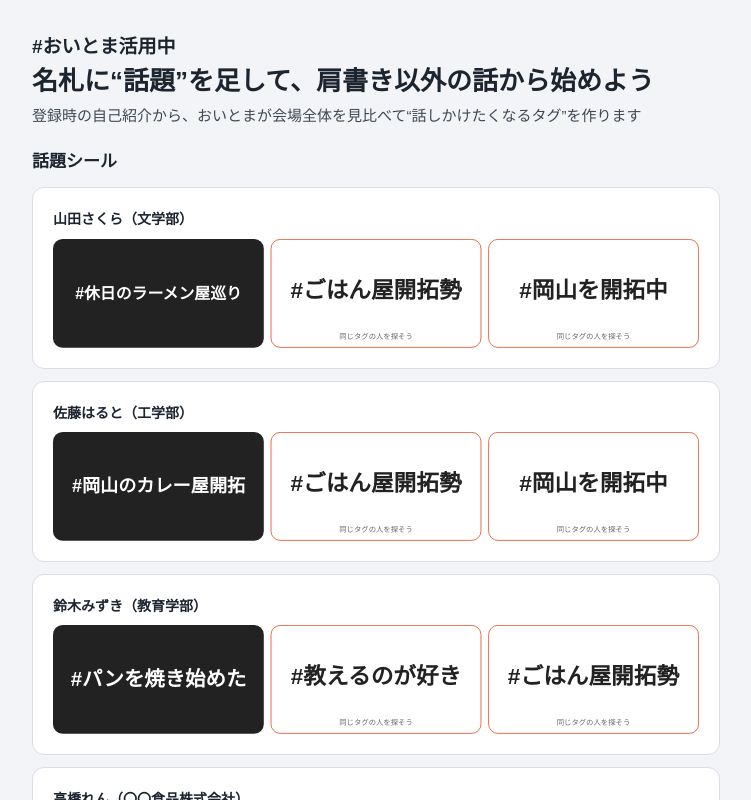
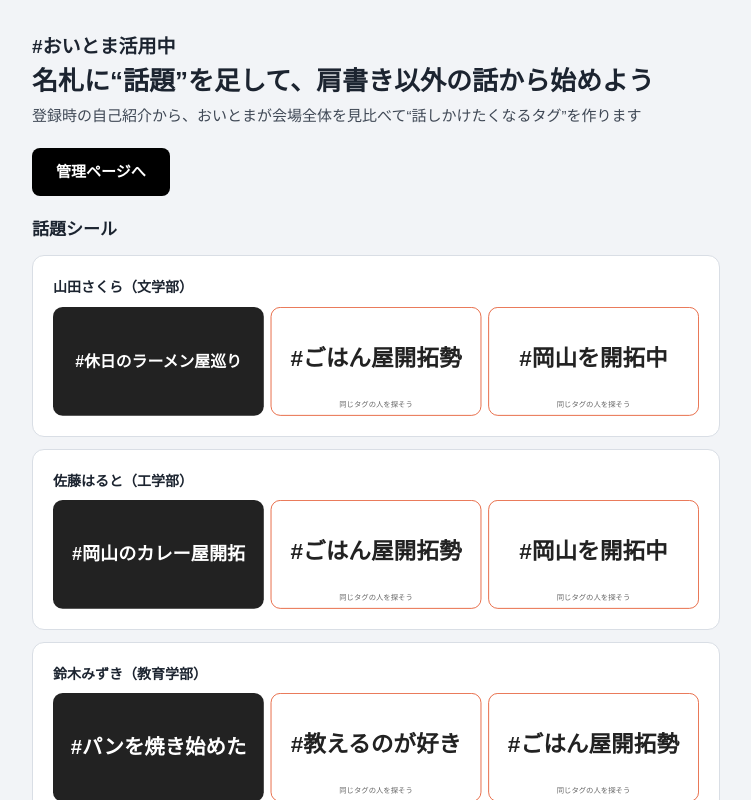
Before and after one commit to Shun523/oitoma-hackathon, a Next.js app: page / in a window 1280 px wide. Shown: the top 800 px of the page, without its empty margins (264-1015 px from the left). Built offline with nearby package versions, Linux system fonts and the light colour scheme; a web font is replaced by a local one.

Commit message:
UI: トップに管理ページへのボタンを追加

```diff
--- a/src/components/PublicTop.tsx
+++ b/src/components/PublicTop.tsx
@@ -2,6 +2,7 @@
 // 公開トップの対話部分（絞り込み、もっと見る）。スマホ最優先。管理画面と同じ雰囲気。
 'use client';
 
+import Link from 'next/link';
 import { useState } from 'react';
 import { adminFont } from '@/app/admin/fonts';
 import { EVENT } from '../config/event';
@@ -33,6 +34,15 @@ export function PublicTop({ data }: { data: PublishedData }): React.JSX.Element
             登録時の自己紹介から、おいとまが会場全体を見比べて“話しかけたくなるタグ”を作ります
           </p>
         </section>
+
+        <div>
+          <Link
+            href="/admin"
+            className="inline-flex min-h-12 items-center justify-center rounded-lg bg-black px-6 text-adm-body font-bold text-white transition-colors hover:bg-neutral-800 focus-visible:outline-2 focus-visible:outline-offset-2 focus-visible:outline-adm-primary"
+          >
+            管理ページへ
+          </Link>
+        </div>
 
         <section className="space-y-3">
           <h2 className="text-adm-lead font-bold">話題シール</h2>
```
Also changed, not shown: 1 other file (tests, documents, lock files or other folders).
